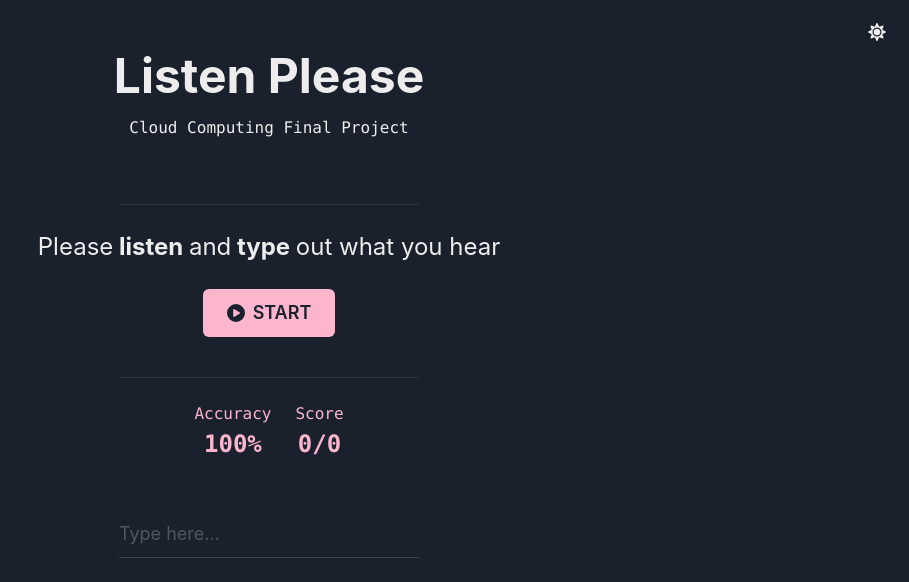
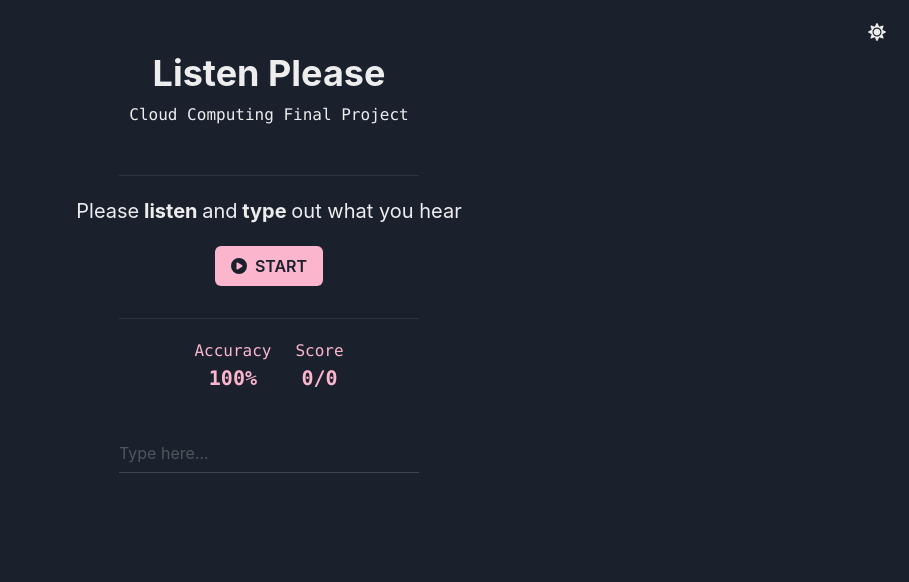
Before and after one commit to noof3310/listen-please, a React (Create React App) app: page / in a window 1280 px wide. Shown: the top 582 px of the page, without its empty margins (371-1280 px from the left). Built offline with nearby package versions, Linux system fonts and the light colour scheme.

Commit message:
make size and spacing smaller

```diff
--- a/src/App.js
+++ b/src/App.js
@@ -23,9 +23,9 @@ function App() {
     <ChakraProvider theme={customTheme}>
       <Grid minH='50vh' p={3}>
         <ColorModeSwitcher justifySelf="flex-end" />
-        <VStack spacing={16}>
-					<VStack spacing={4}>
-						<Heading as='h1' size='2xl'>
+        <VStack spacing={12}>
+					<VStack spacing={2}>
+						<Heading as='h1' size='xl'>
 							Listen Please
 						</Heading>
 						<Text fontSize='l' as='samp'> Cloud Computing Final Project </Text>
--- a/src/Components/AudioPlayer.js
+++ b/src/Components/AudioPlayer.js
@@ -107,37 +107,35 @@ export const AudioPlayer = props => {
 	}
 
   return (
-	<VStack spacing={6}>
+	<VStack spacing={5}>
 		<Divider width='300px' />
-		<Text fontSize='2xl'>
+		<Text fontSize='xl'>
 			Please
-			<Text style={{display: 'inline'}} fontWeight='bold' fontSize='2xl'> listen </Text>
+			<Text style={{display: 'inline'}} fontWeight='bold' fontSize='xl'> listen </Text>
 			and
-			<Text style={{display: 'inline'}} fontWeight='bold' fontSize='2xl'> type </Text>
+			<Text style={{display: 'inline'}} fontWeight='bold' fontSize='xl'> type </Text>
 			out what you hear
 		</Text>
 		<HStack spacing={6}>
 			<Button
 				leftIcon={<FontAwesomeIcon icon={isPlaying ? faForward : faCirclePlay}/>}
-				size='lg'
 				onClick={handleStart}> {isPlaying ? 'NEW AUDIO' : 'START'}
 			</Button>
 			{ isPlaying && <Button
 				leftIcon={<FontAwesomeIcon icon={faArrowRotateBackward}/>}
-				size='lg'
 				variant='outline'
 				onClick={handleReplay}> {'REPLAY'}
 			</Button> }
 		</HStack>
-		<Divider width='300px' paddingTop={4} />
+		<Divider width='300px' paddingTop={3} />
 		<HStack spacing={6}>
 			<VStack spacing={0}>
 				<Text color={pinkColor} as='kbd'> Accuracy </Text>
-				<Text fontWeight='bold' color={pinkColor} fontSize='2xl' as='kbd'> {accuracy}% </Text>
+				<Text fontWeight='bold' color={pinkColor} fontSize='xl' as='kbd'> {accuracy}% </Text>
 			</VStack>
 			<VStack spacing={0}>
 				<Text color={pinkColor} as='kbd'> Score </Text>
-				<Text fontWeight='bold' color={pinkColor} fontSize='2xl' as='kbd'> {score}/{totalScore} </Text>
+				<Text fontWeight='bold' color={pinkColor} fontSize='xl' as='kbd'> {score}/{totalScore} </Text>
 			</VStack>
 		</HStack>
 		<Text width='75%' fontSize='xl' as='kbd'>
@@ -151,7 +149,6 @@ export const AudioPlayer = props => {
 			onChange={handleInputChange}
 			onKeyDown={handleKeyDown}
 			onKeyUp={handleKeyUp}
-			size='lg'
 			width='300px'
 			focusBorderColor={pinkColor}
 			variant='flushed'
```
